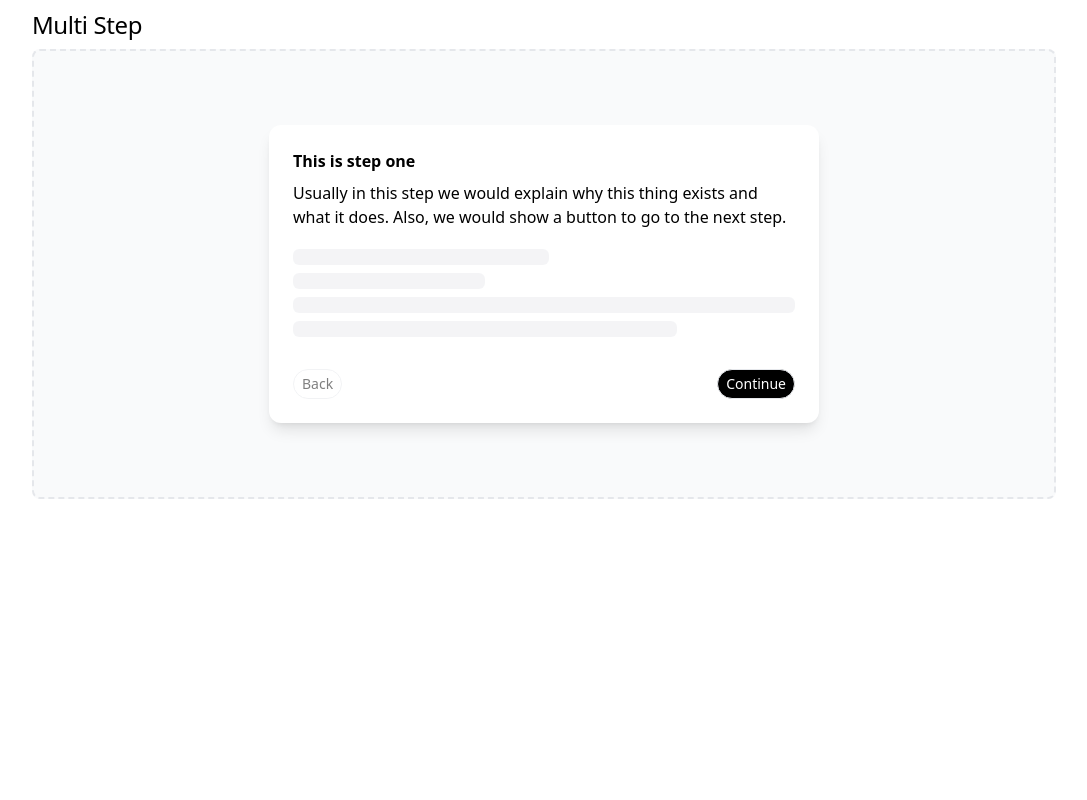
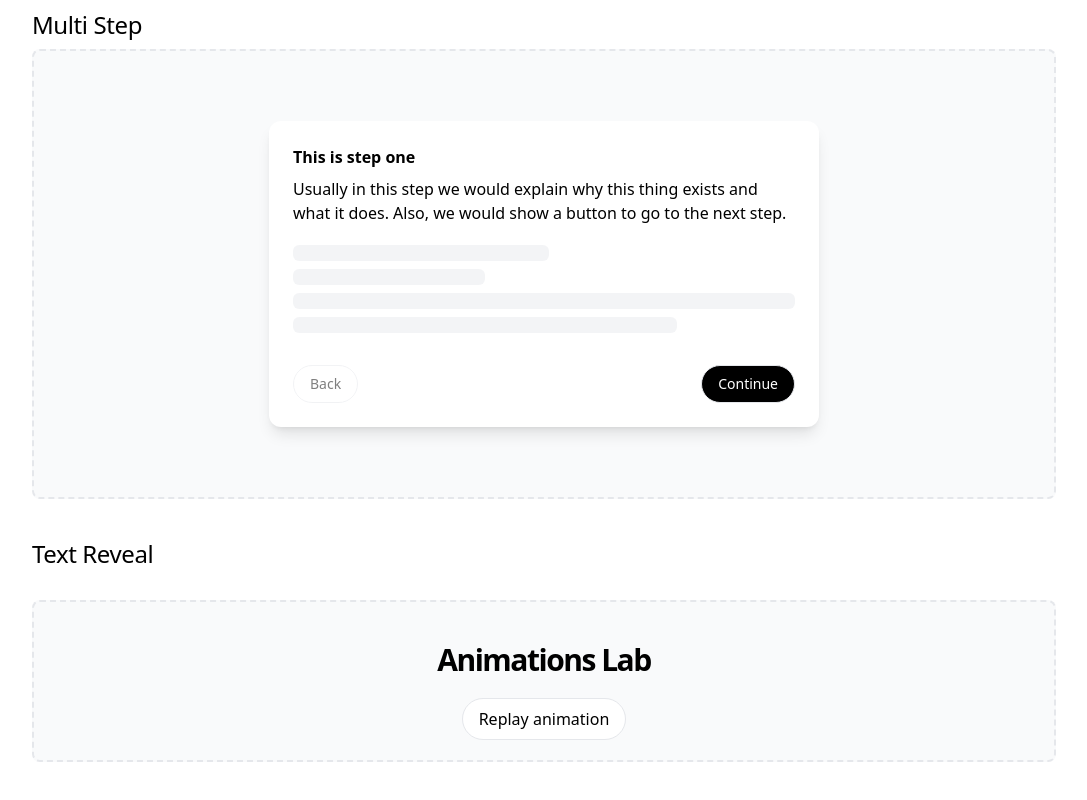
Before and after one commit to GreattitJY/animations-lab, a React (Vite) app: page / in a window 1280 px wide. Shown: the part 1138-1938 px from the top of the page, without its empty margins (96-1183 px from the left). Before the commit the page ends 1677 px from the top, so only its background shows below. Built offline with nearby package versions, Linux system fonts and the light colour scheme.

Commit message:
add: text reveal

```diff
--- a/src/components/multi-step/example.tsx
+++ b/src/components/multi-step/example.tsx
@@ -89,7 +89,7 @@ export default function MultiStepComponent() {
           </AnimatePresence>
           <motion.div layout className="mt-8 flex justify-between">
             <button
-              className="rounded-full border px-2 py-1 text-sm disabled:cursor-not-allowed disabled:opacity-50"
+              className="rounded-full border px-4 py-2 text-sm disabled:cursor-not-allowed disabled:opacity-50"
               disabled={currentStep === 0}
               onClick={() => {
                 if (currentStep === 0) {
@@ -102,7 +102,7 @@ export default function MultiStepComponent() {
               Back
             </button>
             <button
-              className="rounded-full border bg-black text-white px-2 py-1 text-sm disabled:cursor-not-allowed disabled:opacity-50"
+              className="rounded-full border bg-black text-white px-4 py-2 text-sm disabled:cursor-not-allowed disabled:opacity-50"
               disabled={currentStep === 2}
               onClick={() => {
                 if (currentStep === 2) {
--- /dev/null
+++ b/src/components/text-reveal/example.module.css
@@ -0,0 +1,18 @@
+.mask_image {
+  mask-image: linear-gradient(180deg, #000 80%, transparent);
+}
+
+.reveal {
+  display: inline-block;
+  animation: reveal 1.3s cubic-bezier(0.19, 1, 0.22, 1) backwards;
+  animation-delay: calc(0.03s * var(--index));
+}
+
+@keyframes reveal {
+  0% {
+    transform: translateY(100%);
+  }
+  100% {
+    transform: translateY(0);
+  }
+}
--- /dev/null
+++ b/src/components/text-reveal/example.tsx
@@ -0,0 +1,37 @@
+import React, { useState } from "react";
+import styles from "./example.module.css";
+
+const WORD = "Animations Lab" as const;
+
+interface ExampleProps {}
+
+export default function Example({}: ExampleProps) {
+  const [reset, setReset] = useState(0);
+
+  return (
+    <div className="flex flex-col items-center">
+      <div key={reset}>
+        <p
+          className={`text-3xl font-semibold overflow-hidden tracking-tighter whitespace-pre ${styles.mask_image}`}
+        >
+          {WORD.split("").map((char, idx) => (
+            <span
+              key={idx}
+              style={{ "--index": idx } as React.CSSProperties}
+              className={styles.reveal}
+            >
+              {char}
+            </span>
+          ))}
+        </p>
+      </div>
+      <button
+        type="button"
+        onClick={() => setReset(reset + 1)}
+        className="rounded-full border bg-white px-4 py-2 translate-y-5"
+      >
+        Replay animation
+      </button>
+    </div>
+  );
+}
--- /dev/null
+++ b/src/components/text-reveal/index.tsx
@@ -0,0 +1,15 @@
+import Showcase from "../_common/showcase";
+import Example from "./example";
+
+interface TextRevealProps {}
+
+export default function TextReveal({}: TextRevealProps) {
+  return (
+    <section className="flex flex-col gap-8">
+      <h2 className="text-title">Text Reveal</h2>
+      <Showcase>
+        <Example />
+      </Showcase>
+    </section>
+  );
+}
--- a/src/routes/pages/home.tsx
+++ b/src/routes/pages/home.tsx
@@ -2,6 +2,7 @@ import ClipPath from "@/components/clip-path";
 import GradientBorder from "@/components/gradient-border";
 import Popover from "@/components/popover";
 import MultiStep from "@/components/multi-step";
+import TextReveal from "@/components/text-reveal";
 
 interface HomeProps {}
 
@@ -12,6 +13,7 @@ export default function Home({}: HomeProps) {
       <Popover />
       <GradientBorder />
       <MultiStep />
+      <TextReveal />
     </article>
   );
 }
```
